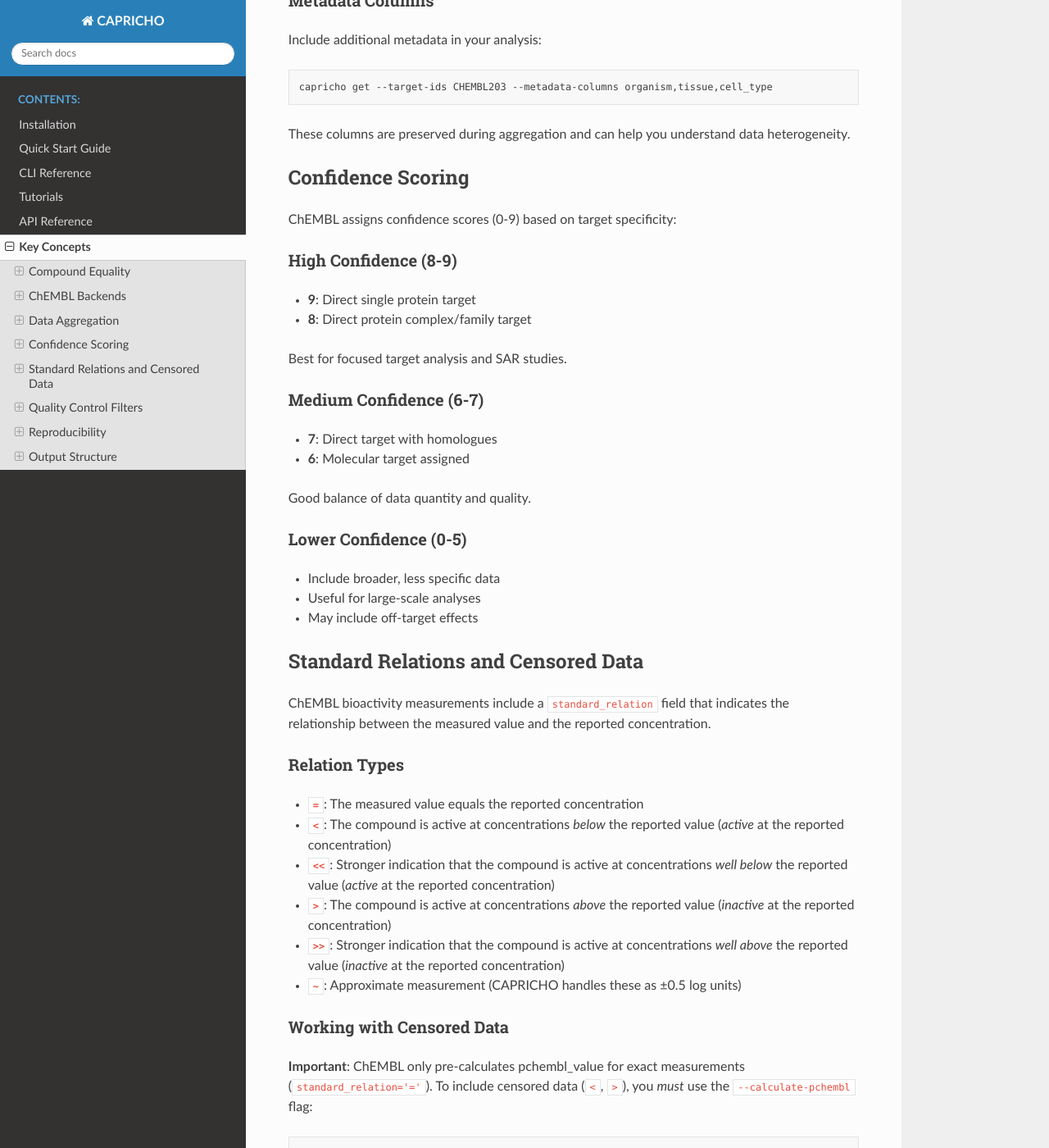
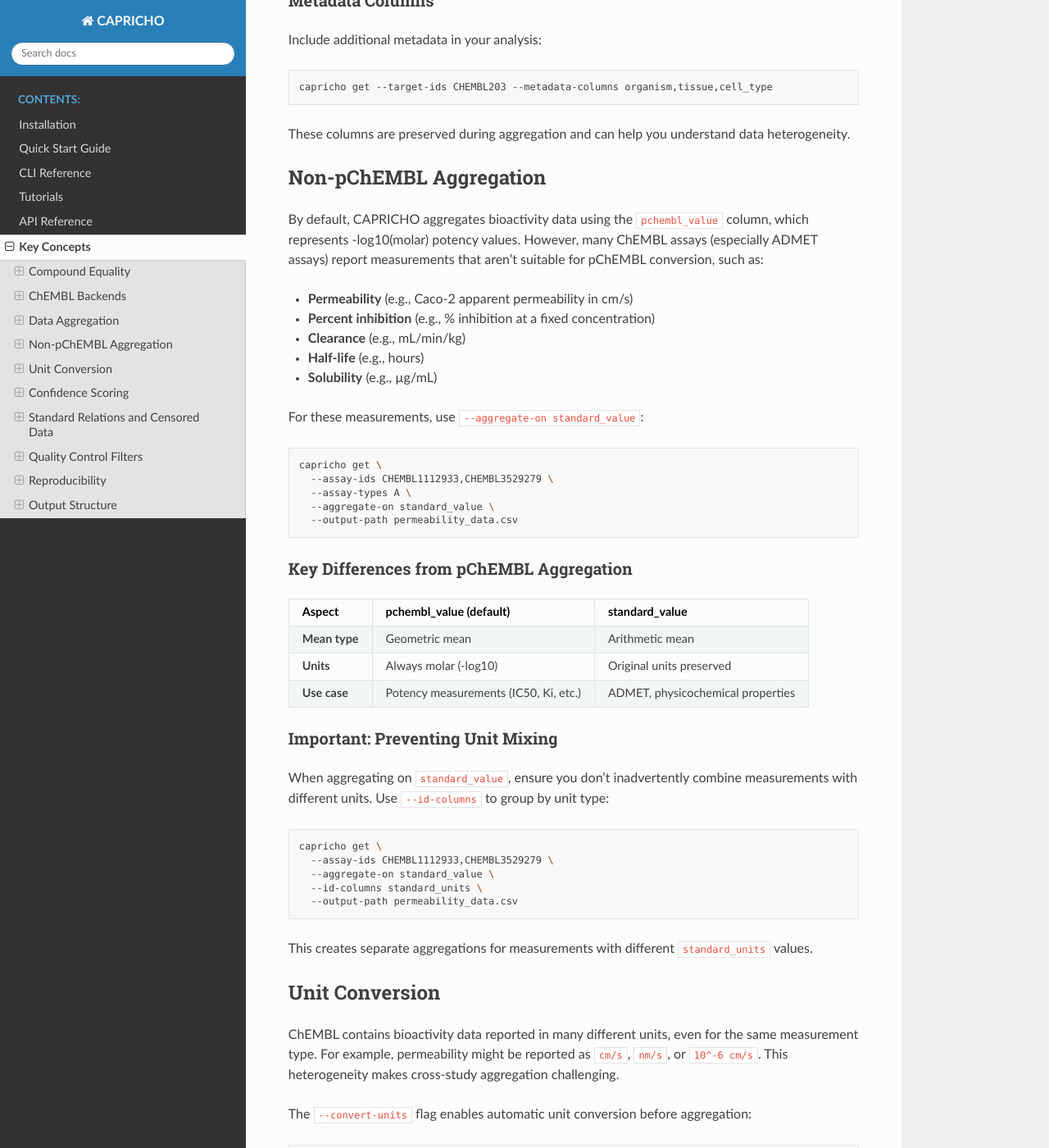
Before and after one commit to CDDLeiden/Capricho, a Sphinx documentation site: the page built from docs/source/concepts.md, in a window 1280 px wide and 1400 px high, scrolled down 3249 px. Shown: the whole window at 82% size. Built offline with Sphinx 7.4.7 and the Read the Docs theme 3.1.0, drawn with Linux system fonts in a browser that asks for light colours; some of the changed text lies outside the part shown.

Commit message:
add more to the docs

````diff
--- a/docs/source/concepts.md
+++ b/docs/source/concepts.md
@@ -128,6 +128,96 @@ capricho get --target-ids CHEMBL203 --metadata-columns organism,tissue,cell_type
 ```
 
 These columns are preserved during aggregation and can help you understand data heterogeneity.
+
+## Non-pChEMBL Aggregation
+
+By default, CAPRICHO aggregates bioactivity data using the `pchembl_value` column, which represents -log10(molar) potency values. However, many ChEMBL assays (especially ADMET assays) report measurements that aren't suitable for pChEMBL conversion, such as:
+
+- **Permeability** (e.g., Caco-2 apparent permeability in cm/s)
+- **Percent inhibition** (e.g., % inhibition at a fixed concentration)
+- **Clearance** (e.g., mL/min/kg)
+- **Half-life** (e.g., hours)
+- **Solubility** (e.g., µg/mL)
+
+For these measurements, use `--aggregate-on standard_value`:
+
+```bash
+capricho get \
+  --assay-ids CHEMBL1112933,CHEMBL3529279 \
+  --assay-types A \
+  --aggregate-on standard_value \
+  --output-path permeability_data.csv
+```
+
+### Key Differences from pChEMBL Aggregation
+
+| Aspect | pchembl_value (default) | standard_value |
+|--------|------------------------|----------------|
+| **Mean type** | Geometric mean | Arithmetic mean |
+| **Units** | Always molar (-log10) | Original units preserved |
+| **Use case** | Potency measurements (IC50, Ki, etc.) | ADMET, physicochemical properties |
+
+### Important: Preventing Unit Mixing
+
+When aggregating on `standard_value`, ensure you don't inadvertently combine measurements with different units. Use `--id-columns` to group by unit type:
+
+```bash
+capricho get \
+  --assay-ids CHEMBL1112933,CHEMBL3529279 \
+  --aggregate-on standard_value \
+  --id-columns standard_units \
+  --output-path permeability_data.csv
+```
+
+This creates separate aggregations for measurements with different `standard_units` values.
+
+## Unit Conversion
+
+ChEMBL contains bioactivity data reported in many different units, even for the same measurement type. For example, permeability might be reported as `cm/s`, `nm/s`, or `10^-6 cm/s`. This heterogeneity makes cross-study aggregation challenging.
+
+The `--convert-units` flag enables automatic unit conversion before aggregation:
+
+```bash
+capricho get \
+  --assay-ids CHEMBL1112933,CHEMBL3529279 \
+  --aggregate-on standard_value \
+  --convert-units \
+  --output-path permeability_data.csv
+```
+
+### Supported Unit Families
+
+| Family | Target Unit | Source Units |
+|--------|------------|--------------|
+| **Permeability** | `10^-6 cm/s` | `cm/s`, `nm/s`, `ucm/s`, `10'-6 cm/s`, etc. |
+| **Molar concentration** | `nM` | `uM`, `µM`, `mM`, `pM`, `M` |
+| **Mass concentration** | `ug/mL` | `ng/ml`, `mg/ml`, `mg/L`, `pg/ml` |
+| **Dose** | `mg/kg` | `ug/kg`, `ug.kg-1`, `mg.kg-1` |
+| **Time** | `hr` | `min`, `s`, `ms`, `day` |
+
+### Transparency
+
+All unit conversions are logged and tracked in the `data_processing_comment` column. This ensures you can always trace which measurements were converted and by what factor.
+
+### Example: Caco-2 Permeability Dataset
+
+```bash
+capricho get \
+  --assay-ids CHEMBL1112933,CHEMBL3529279,CHEMBL3529278 \
+  --assay-types A \
+  --confidence-scores 0,1,2,3,4,5,6,7,8,9 \
+  --aggregate-on standard_value \
+  --convert-units \
+  --id-columns standard_units,assay_cell_type \
+  --drop-unassigned-chiral \
+  --output-path caco2_permeability.csv
+```
+
+This command:
+1. Fetches permeability data from specific Caco-2 assays
+2. Converts all permeability units to `10^-6 cm/s`
+3. Aggregates using arithmetic mean on `standard_value`
+4. Groups by cell type to maintain biological context
 
 ## Confidence Scoring
 
--- a/docs/source/index.rst
+++ b/docs/source/index.rst
@@ -33,6 +33,7 @@ Features
 
 * Data retrieval by any ChEMBL identifier (molecule IDs, target IDs, assay IDs, or document IDs)
 * Automated pChEMBL (pXC50) value calculation for bioactivities if not provided through ChEMBL
+* ADMET data support with unit conversion and non-pChEMBL aggregation
 * Customizable filtering options
 * Configurable data aggregation options
 * Save a fetching and processing recipe for reproducibility
````
Also changed, not shown: docs/source/cli-reference.md (+30 -0 lines), docs/source/tutorials/admet-data.md (added, +189 -0 lines), docs/source/tutorials/index.md (+1 -0 lines).
